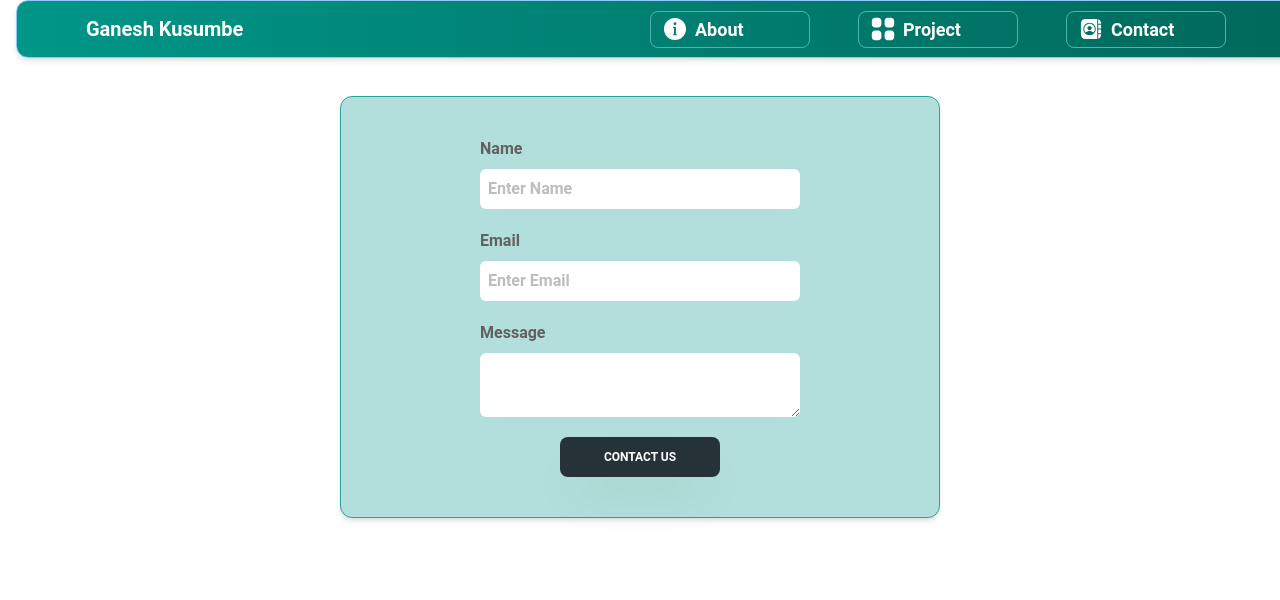
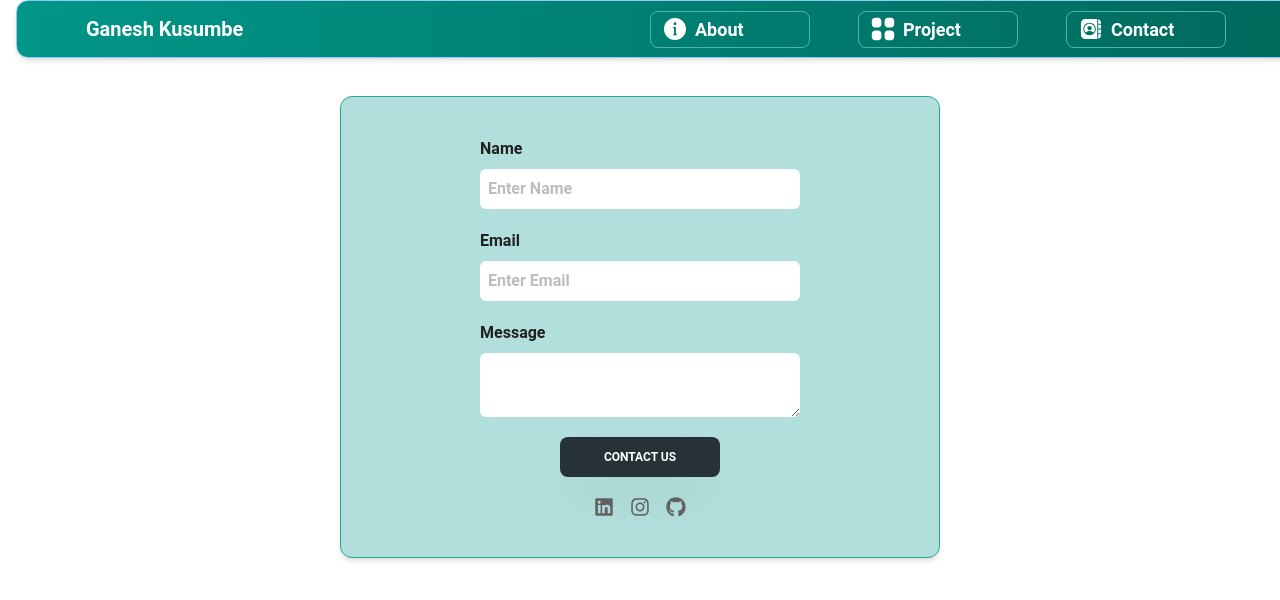
Before and after one commit to gkusumbe7/personal-portfolio-gk, a React (Vite) app: page /Contact in a window 1280 px wide. Shown: the top 600 px of the page. Built offline with nearby package versions, Linux system fonts and the light colour scheme.

Commit message:
added code

```diff
--- a/src/Pages/Contact.jsx
+++ b/src/Pages/Contact.jsx
@@ -7,16 +7,10 @@ import { MdLocalPhone } from "react-icons/md";
 import { IoLocationOutline } from "react-icons/io5";
 import { MdOutlineDateRange } from "react-icons/md";
 import {
-  CardHeader,
   Card,
-  CardBody,
-  CardFooter,
-  Typography,
   Button,
-  Navbar,
 } from "@material-tailwind/react";
 
-import gkimg from "../assets/gkimg.jpg";
 import NavBar from "../component/NavBar";
 function Contact() {
 
@@ -39,21 +33,26 @@ function Contact() {
                     bg-gradient-to-r from-teal-100 to-teal-100
                     font-semibold flex flex-col gap-8 md:gap-5 p-10 md:p-10 ">
     <div className="flex flex-col gap-2">
-        <label htmlFor="name">Name</label>
+        <label htmlFor="name" className="text-gray-900">Name</label>
         <input type="text" name="" id="nameId" placeholder="Enter Name"
         className="md:w-80 rounded-md p-2"/>
     </div>
     <div className="flex flex-col gap-2">
-        <label htmlFor="email">Email</label>
+        <label htmlFor="email" className="text-gray-900">Email</label>
         <input type="text" name="" id="nameId" placeholder="Enter Email"
         className="md:w-80 rounded-md p-2"/>
     </div>
 
     <div className="flex flex-col gap-2">
-        <label htmlFor="message">Message</label>
+        <label htmlFor="message" className="text-gray-900">Message</label>
         <textarea name="message" id="messageId" className="md:w-80 rounded-md p-2"></textarea>
     </div>
   <Button type="submit" className="md:w-40 bg-blue-gray-900 shadow-2xl">Contact Us</Button>
+    <div className="flex justify-center items-center gap-4 text-xl">
+        <FaLinkedin className="shadow-2xl "></FaLinkedin>
+        <FaInstagram className="shadow-2xl"></FaInstagram>
+        <FaGithub className="shadow-2xl"></FaGithub>
+    </div>
       </Card>
       </main>
     </>
```
